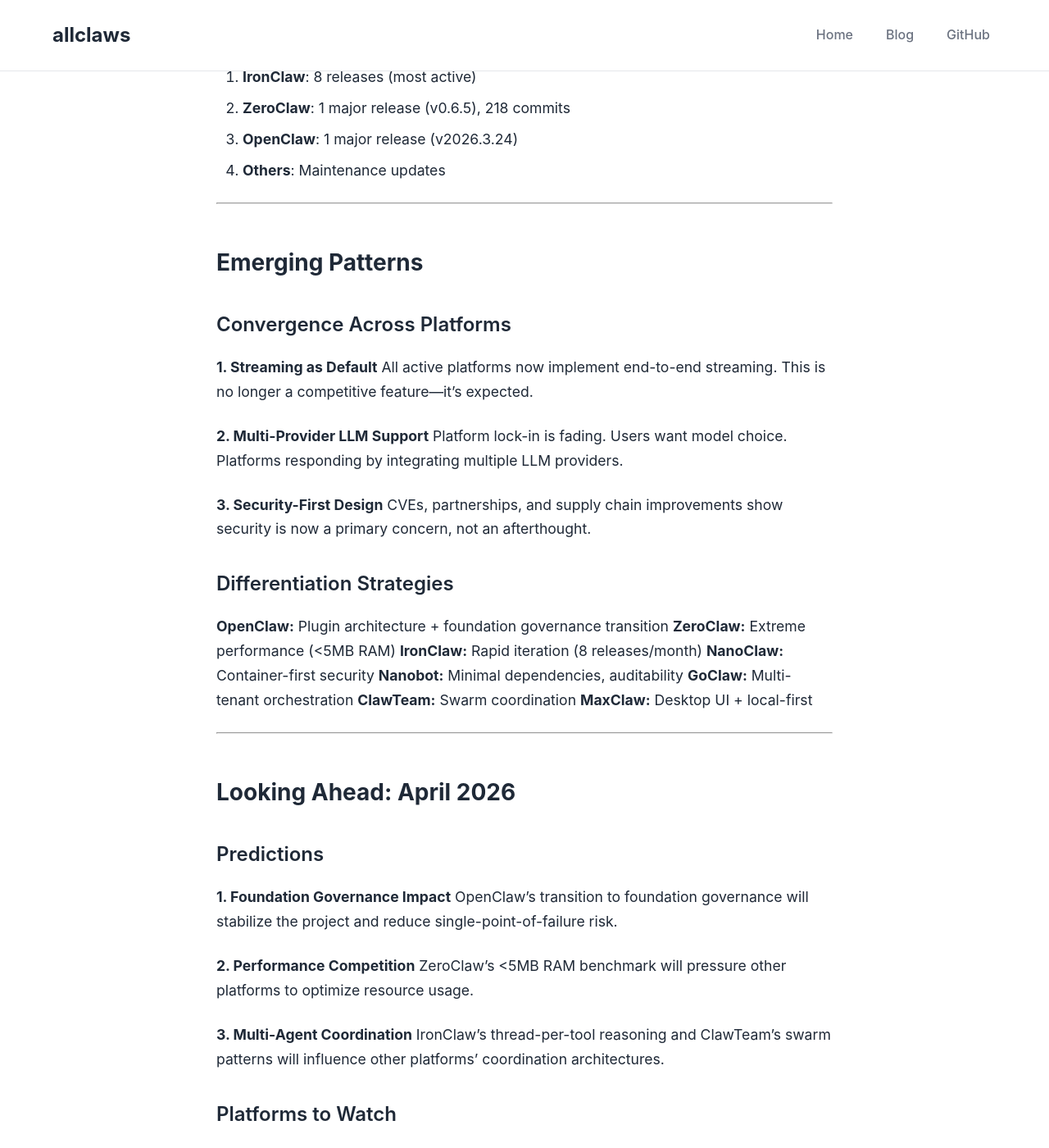
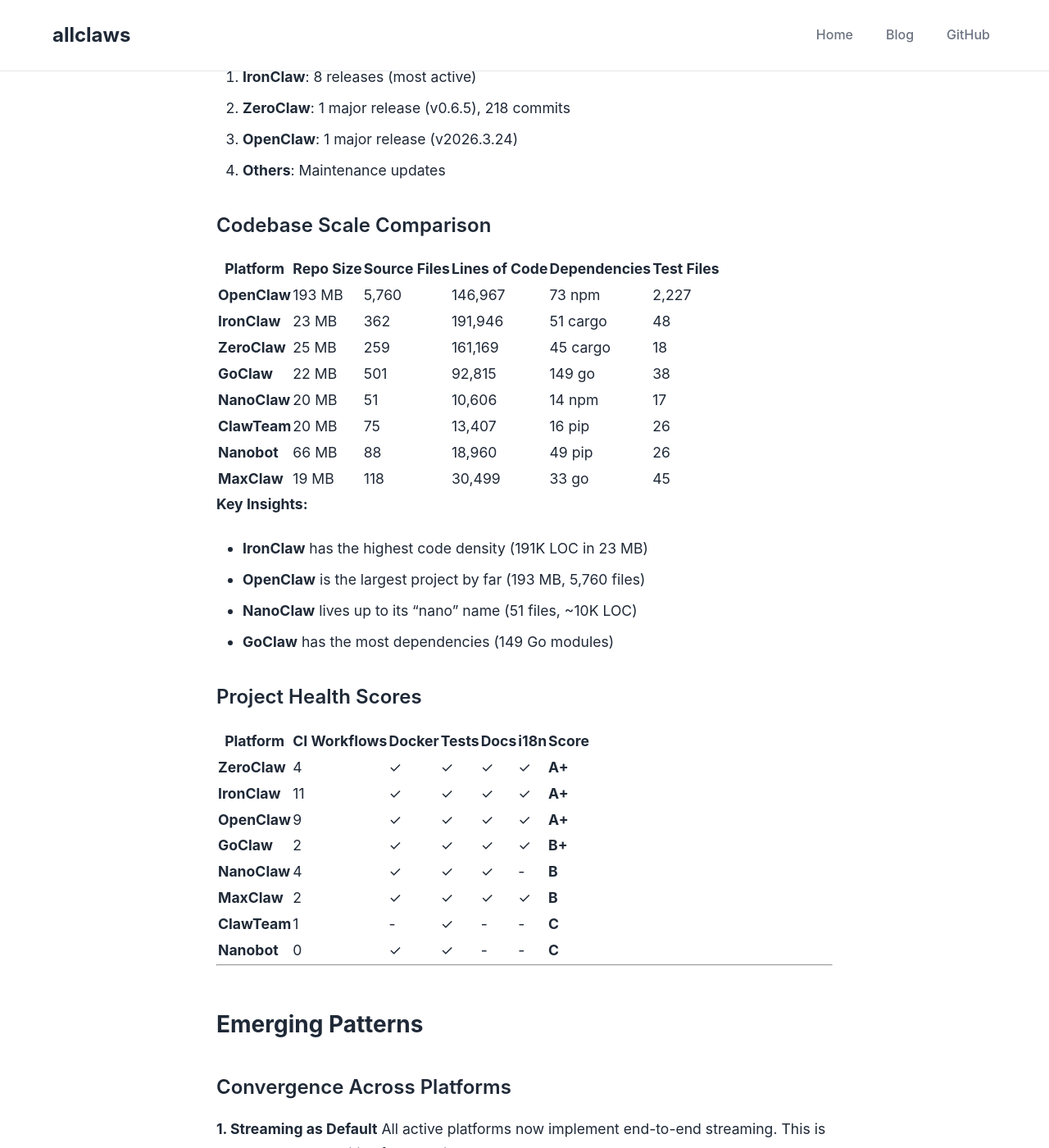
Before and after one commit to dz3ai/allclaws, a Jekyll site: the page built from _posts/2026-04-02-ai-agent-ecosystem-report-march-2026.md, in a window 1280 px wide and 1400 px high, scrolled down 8212 px. Shown: the whole window at 82% size. Built offline with Jekyll 4.4.1, drawn with Linux system fonts in a browser that asks for light colours.

Commit message:
feat: add visualizations and validation for March ecosystem report
- Add codebase scale comparison table (8 platforms)
- Add project health scores with letter grades
- Create link checker script (scripts/check-links.sh)
- Add validation targets to Makefile (check-links, validate)
- Create validation report (docs/validation/2026-04-06-blog-validation-report.md)

Co-Authored-By: Claude Opus 4.6 (1M context) <noreply@anthropic.com>

```diff
--- a/_posts/2026-04-02-ai-agent-ecosystem-report-march-2026.md
+++ b/_posts/2026-04-02-ai-agent-ecosystem-report-march-2026.md
@@ -262,6 +262,38 @@ Legend: ✅ Implemented | ⚠️ Issues | ⏳ In Progress
 3. **OpenClaw**: 1 major release (v2026.3.24)
 4. **Others**: Maintenance updates
 
+### Codebase Scale Comparison
+
+| Platform | Repo Size | Source Files | Lines of Code | Dependencies | Test Files |
+|----------|-----------|--------------|---------------|--------------|------------|
+| **OpenClaw** | 193 MB | 5,760 | 146,967 | 73 npm | 2,227 |
+| **IronClaw** | 23 MB | 362 | 191,946 | 51 cargo | 48 |
+| **ZeroClaw** | 25 MB | 259 | 161,169 | 45 cargo | 18 |
+| **GoClaw** | 22 MB | 501 | 92,815 | 149 go | 38 |
+| **NanoClaw** | 20 MB | 51 | 10,606 | 14 npm | 17 |
+| **ClawTeam** | 20 MB | 75 | 13,407 | 16 pip | 26 |
+| **Nanobot** | 66 MB | 88 | 18,960 | 49 pip | 26 |
+| **MaxClaw** | 19 MB | 118 | 30,499 | 33 go | 45 |
+
+**Key Insights:**
+- **IronClaw** has the highest code density (191K LOC in 23 MB)
+- **OpenClaw** is the largest project by far (193 MB, 5,760 files)
+- **NanoClaw** lives up to its "nano" name (51 files, ~10K LOC)
+- **GoClaw** has the most dependencies (149 Go modules)
+
+### Project Health Scores
+
+| Platform | CI Workflows | Docker | Tests | Docs | i18n | **Score** |
+|----------|--------------|--------|-------|------|------|-----------|
+| **ZeroClaw** | 4 | ✓ | ✓ | ✓ | ✓ | **A+** |
+| **IronClaw** | 11 | ✓ | ✓ | ✓ | ✓ | **A+** |
+| **OpenClaw** | 9 | ✓ | ✓ | ✓ | ✓ | **A+** |
+| **GoClaw** | 2 | ✓ | ✓ | ✓ | ✓ | **B+** |
+| **NanoClaw** | 4 | ✓ | ✓ | ✓ | - | **B** |
+| **MaxClaw** | 2 | ✓ | ✓ | ✓ | ✓ | **B** |
+| **ClawTeam** | 1 | - | ✓ | - | - | **C** |
+| **Nanobot** | 0 | ✓ | ✓ | - | - | **C** |
+
 ---
 
 ## Emerging Patterns
```
Also changed, not shown: docs/validation/2026-04-06-blog-validation-report.md (added, +139 -0 lines), 2 other files.
